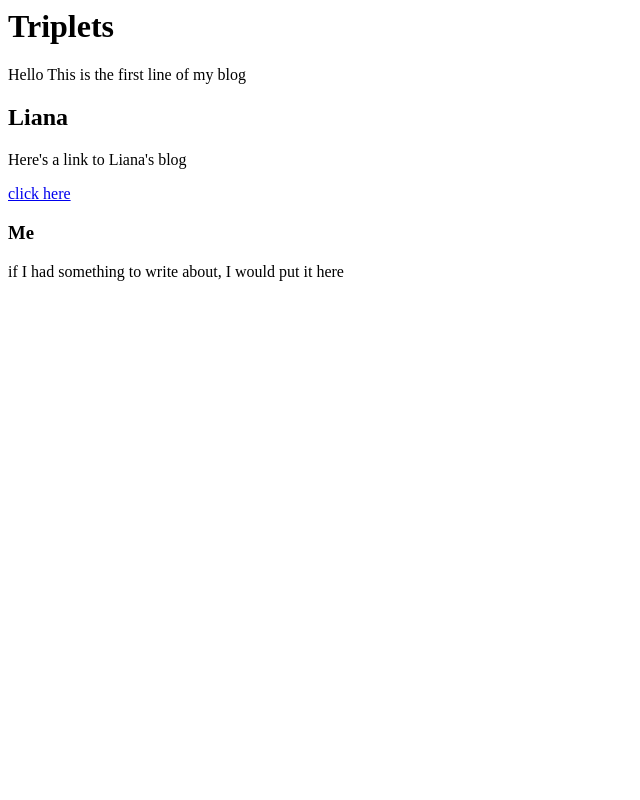
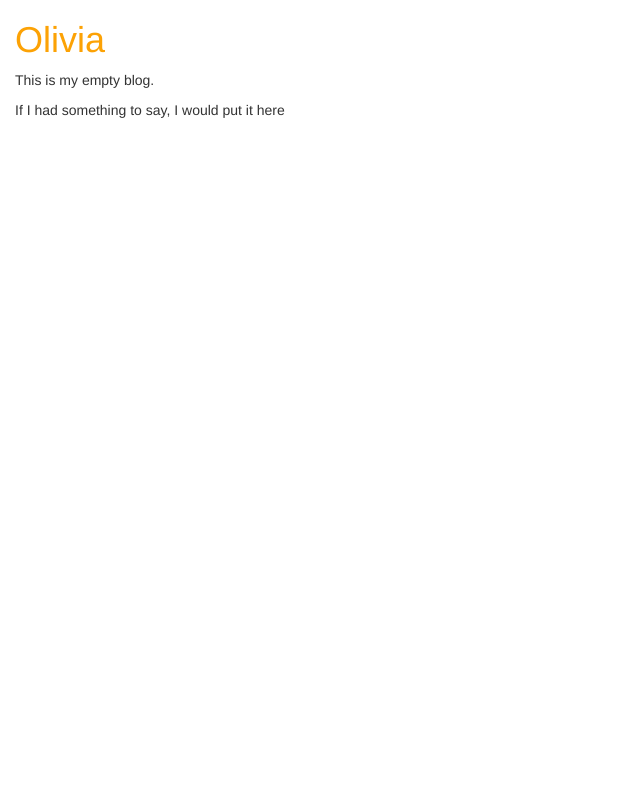
Before and after one commit to ojleyrer/my-first-blog, a Django app: page / in a window 1280 px wide. Shown: the whole page, without its empty margins (0-640 px from the left). Run offline with Django 3.2, Linux system fonts and the light colour scheme; some libraries are stand-ins or nearby versions.

Commit message:
"I made/changed the html template for my blog"

```diff
--- /dev/null
+++ b/blog/static/css/blog.css
@@ -0,0 +1,9 @@
+h1 {
+	color: #FCA205;
+
+}
+
+body {
+	padding-left: 15px;
+
+}
--- a/blog/templates/blog/post_list.html
+++ b/blog/templates/blog/post_list.html
@@ -1,22 +1,16 @@
-
+{% load staticfiles %}
 <html>
     <head>
         <title>Olivia's Blog</title>
+        <link rel="stylesheet" href="//maxcdn.bootstrapcdn.com/bootstrap/3.2.0/css/bootstrap.min.css">
+        <link rel="stylesheet" href="//maxcdn.bootstrapcdn.com/bootstrap/3.2.0/css/bootstrap-theme.min.css">
+        <link rel="stylesheet" href="{% static 'css/blog.css' %}">
     </head>
-
     <body>
-		<h1>Triplets</h1>
-
-			<p> Hello This is the first line of my blog </p>
-
-		<h2> Liana </h2>
-			<p> Here's a link to Liana's blog </p>
-			<a href="https://minnesotatomalawi.wordpress.com/">click here</a>
-		<h3> Me </h3>
-			<p> if I had something to write about, I would put it here </p>
-
-
+        <div>
+            <h1> Olivia </h1>
+            <p> This is my empty blog. <p>
+        	<p> If I had something to say, I would put it here </p>
 
     </body>
-
 </html>
--- a/blog/views.py
+++ b/blog/views.py
@@ -1,7 +1,12 @@
 from django.shortcuts import render
+from django.utils import timezone
+from blog import models
 
 def post_list(request):
-	return render(request, 'blog/post_list.html',{})
+	posts = models.Post.objects.all()
+	d = {"posts": posts}
+	return render(request, 'blog/post_list.html',d)
+
 
 
 # Create your views here.
```
Also changed, not shown: blog/templates/blog/base.html (added, +27 -0 lines), db.sqlite3. Lines whose indentation alone changed are shown as unchanged.
